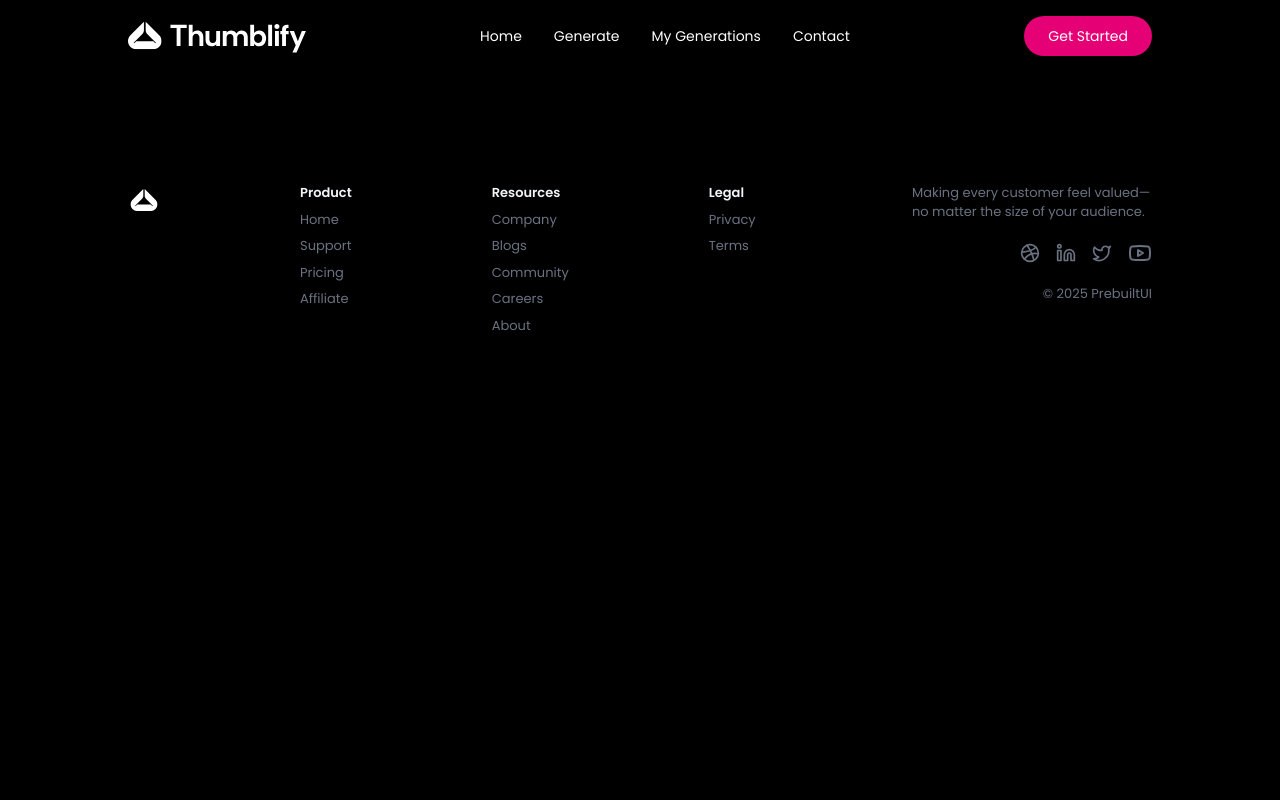
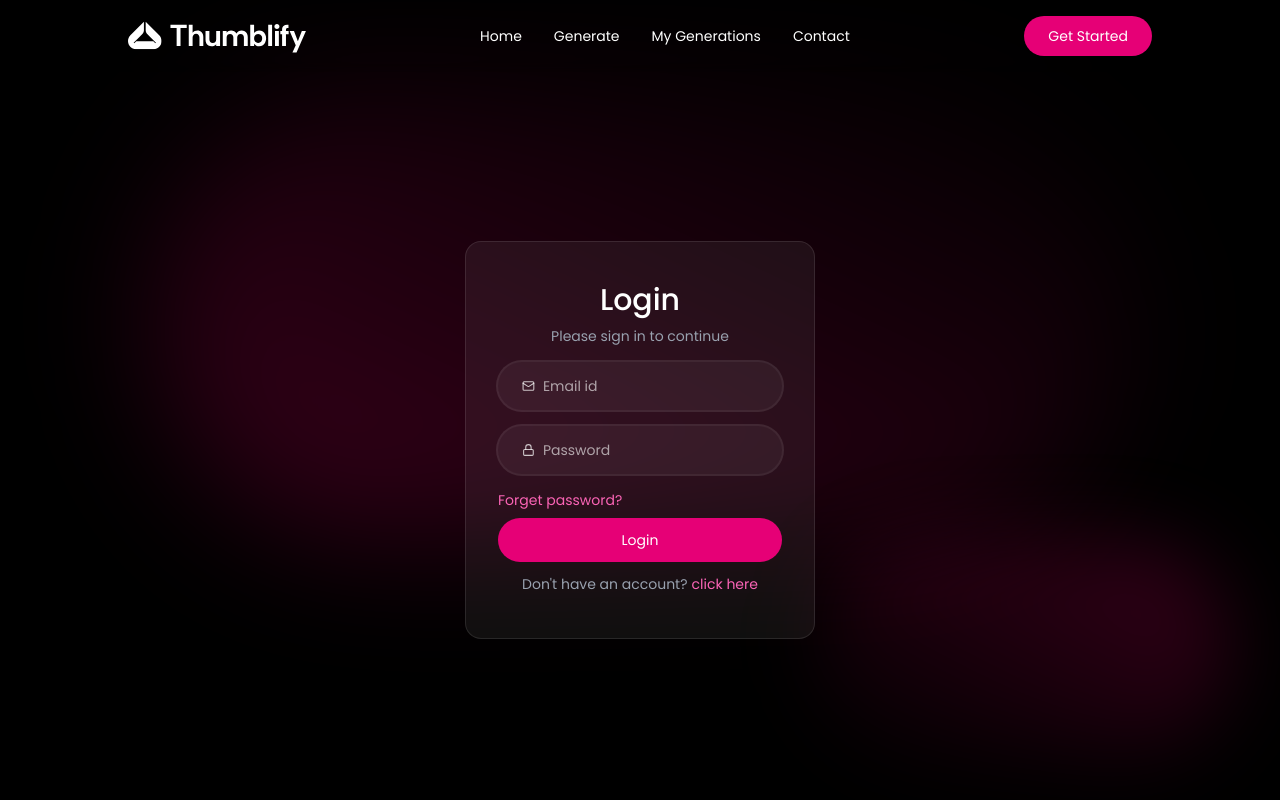
Before and after one commit to SuhasK2005/Thumblify, a React (Vite) app in the folder client/: page /generate in a window 1280 px wide. Both pictures are taken after a click on the button "Get Started". Shown: the top 800 px of the page. Built offline with nearby package versions, Linux system fonts and the light colour scheme.

Commit message:
login section completed

```diff
--- a/client/src/App.tsx
+++ b/client/src/App.tsx
@@ -2,8 +2,12 @@ import { Route, Routes } from "react-router-dom";
 import HomePage from "./pages/HomePage";
 import Navbar from "./components/Navbar";
 import Footer from "./components/Footer";
+import Generate from "./pages/Generate";
+import MyGeneration from "./pages/MyGeneration";
+import YtPreview from "./pages/YtPreview";
 import "./globals.css";
 import LenisScroll from "./components/LenisScroll";
+import Login from "./components/Login";
 
 export default function App() {
   return (
@@ -12,6 +16,11 @@ export default function App() {
       <Navbar />
       <Routes>
         <Route path="/" element={<HomePage />} />
+        <Route path="/generate" element={<Generate />} />
+        <Route path="/generate/:id" element={<Generate />} />
+        <Route path="/my-generation" element={<MyGeneration />} />
+        <Route path="/preview" element={<YtPreview />} />
+        <Route path="/login" element={<Login />} />
       </Routes>
       <Footer />
     </>
--- a/client/src/components/Footer.tsx
+++ b/client/src/components/Footer.tsx
@@ -84,7 +84,7 @@ export default function Footer() {
         </div>
         <p className="mt-3 text-center">
           &copy; {new Date().getFullYear()}{" "}
-          <a href="https://prebuiltui.com?utm_source=pixels">PrebuiltUI</a>
+          <a href="https://prebuiltui.com?utm_source=pixels">Thumblify - SK</a>
         </p>
       </motion.div>
     </footer>
--- /dev/null
+++ b/client/src/components/Login.tsx
@@ -0,0 +1,156 @@
+import { useState } from "react";
+import SoftBackground from "./SoftBackground";
+
+const Login = () => {
+  const [state, setState] = useState("login");
+
+  const [formData, setFormData] = useState({
+    name: "",
+    email: "",
+    password: "",
+  });
+
+  const handleChange = (e: React.ChangeEvent<HTMLInputElement>) => {
+    const { name, value } = e.target;
+    setFormData((prev) => ({ ...prev, [name]: value }));
+  };
+
+  const handleSubmit = (e: React.FormEvent<HTMLFormElement>) => {
+    e.preventDefault();
+  };
+
+  return (
+    <>
+    <SoftBackground />
+      <div className="min-h-screen mt-10 flex items-center justify-center">
+        <form
+          onSubmit={handleSubmit}
+          className="w-full sm:w-87.5 text-center bg-white/6 border border-white/10 rounded-2xl px-8"
+        >
+          <h1 className="text-white text-3xl mt-10 font-medium">
+            {state === "login" ? "Login" : "Sign up"}
+          </h1>
+
+          <p className="text-gray-400 text-sm mt-2">
+            Please sign in to continue
+          </p>
+
+          {state !== "login" && (
+            <div className="flex items-center mt-6 w-full bg-white/5 ring-2 ring-white/10 focus-within:ring-pink-500/60 h-12 rounded-full overflow-hidden pl-6 gap-2 transition-all ">
+              <svg
+                xmlns="http://www.w3.org/2000/svg"
+                width="16"
+                height="16"
+                viewBox="0 0 24 24"
+                fill="none"
+                stroke="currentColor"
+                className="text-white/60"
+                strokeWidth="2"
+                strokeLinecap="round"
+                strokeLinejoin="round"
+              >
+                {" "}
+                <circle cx="12" cy="8" r="5" />{" "}
+                <path d="M20 21a8 8 0 0 0-16 0" />{" "}
+              </svg>
+              <input
+                type="text"
+                name="name"
+                placeholder="Name"
+                className="w-full bg-transparent text-white placeholder-white/60 border-none outline-none "
+                value={formData.name}
+                onChange={handleChange}
+                required
+              />
+            </div>
+          )}
+
+          <div className="flex items-center w-full mt-4 bg-white/5 ring-2 ring-white/10 focus-within:ring-pink-500/60 h-12 rounded-full overflow-hidden pl-6 gap-2 transition-all ">
+            <svg
+              xmlns="http://www.w3.org/2000/svg"
+              width="14"
+              height="14"
+              viewBox="0 0 24 24"
+              fill="none"
+              stroke="currentColor"
+              className="text-white/75"
+              strokeWidth="2"
+              strokeLinecap="round"
+              strokeLinejoin="round"
+            >
+              {" "}
+              <path d="m22 7-8.991 5.727a2 2 0 0 1-2.009 0L2 7" />{" "}
+              <rect x="2" y="4" width="20" height="16" rx="2" />{" "}
+            </svg>
+            <input
+              type="email"
+              name="email"
+              placeholder="Email id"
+              className="w-full bg-transparent text-white placeholder-white/60 border-none outline-none "
+              value={formData.email}
+              onChange={handleChange}
+              required
+            />
+          </div>
+
+          <div className=" flex items-center mt-4 w-full bg-white/5 ring-2 ring-white/10 focus-within:ring-pink-500/60 h-12 rounded-full overflow-hidden pl-6 gap-2 transition-all ">
+            <svg
+              xmlns="http://www.w3.org/2000/svg"
+              width="14"
+              height="14"
+              viewBox="0 0 24 24"
+              fill="none"
+              stroke="currentColor"
+              className="text-white/75"
+              strokeWidth="2"
+              strokeLinecap="round"
+              strokeLinejoin="round"
+            >
+              {" "}
+              <rect width="18" height="11" x="3" y="11" rx="2" ry="2" />{" "}
+              <path d="M7 11V7a5 5 0 0 1 10 0v4" />{" "}
+            </svg>
+            <input
+              type="password"
+              name="password"
+              placeholder="Password"
+              className="w-full bg-transparent text-white placeholder-white/60 border-none outline-none"
+              value={formData.password}
+              onChange={handleChange}
+              required
+            />
+          </div>
+
+          <div className="mt-4 text-left">
+            <button className="text-sm text-pink-400 hover:underline">
+              Forget password?
+            </button>
+          </div>
+
+          <button
+            type="submit"
+            className="mt-2 w-full h-11 rounded-full text-white bg-pink-600 hover:bg-pink-500 transition "
+          >
+            {state === "login" ? "Login" : "Sign up"}
+          </button>
+
+          <p
+            onClick={() =>
+              setState((prev) => (prev === "login" ? "register" : "login"))
+            }
+            className="text-gray-400 text-sm mt-3 mb-11 cursor-pointer"
+          >
+            {state === "login"
+              ? "Don't have an account?"
+              : "Already have an account?"}
+            <span className="text-pink-400 hover:underline ml-1">
+              click here
+            </span>
+          </p>
+        </form>
+      </div>
+    </>
+  );
+};
+
+export default Login;
--- a/client/src/components/Navbar.tsx
+++ b/client/src/components/Navbar.tsx
@@ -59,8 +59,8 @@ export default function Navbar() {
         <Link onClick={() => setIsOpen(false)} to="/generate">
           Generate
         </Link>
-        <Link onClick={() => setIsOpen(false)} to="/my-generations">
-          My Generations
+        <Link onClick={() => setIsOpen(false)} to="/my-generation">
+          My Generation
         </Link>
         <Link onClick={() => setIsOpen(false)} to="#">
           Contact
--- /dev/null
+++ b/client/src/components/SoftBackground.tsx
@@ -0,0 +1,10 @@
+const SoftBackground = () => {
+  return (
+    <div className="fixed inset-0 -z-1 pointer-events-none">
+      <div className="absolute left-1/2 top-20 -translate-x-1/2 w-245 h-115 bg-linear-to-tr from-pink-800/35 to-transparent rounded-full blur-3xl" />
+      <div className="absolute right-12 bottom-10 w-105 h-55 bg-linear-to-bl from-pink-800/35 to-transparent rounded-full blur-2xl" />
+    </div>
+  );
+};
+
+export default SoftBackground;
--- /dev/null
+++ b/client/src/pages/Generate.tsx
@@ -0,0 +1,72 @@
+import { useState } from "react";
+import { useParams } from "react-router-dom";
+import type { IThumbnail } from "../assets/assets";
+import SoftBackground from "../components/SoftBackground";
+import { button } from "motion/react-client";
+
+const Generate = () => {
+  const { id } = useParams();
+  const [title, setTitle] = useState("");
+  const [additionalDetails, setAdditionalDetails] = useState("");
+  const [thumbnail, setThumbnail] = useState<IThumbnail | null>(null);
+  const [loading, setLoading] = useState(false);
+
+  return (
+    <>
+      <SoftBackground />
+      <div className="pt-24 min-h-screen">
+        <main className="max-w-6xl mx-auto sm:px-6 lg:px-8 py-8 pb-28 lg:pb-8">
+          <div className="grid lg:grid-cols-[400px_1fr] gap-8">
+            {/* Left Column */}
+            <div className={`space-y-6 ${id && "pointer-events-none"}`}>
+              <div className="p-6 rounded-2xl bg-white/8 border border-white/12 shadow-xl space-y-6">
+                <div>
+                  <h2 className="text-xl font-bold text-zinc-100 mb-1">
+                    Create Your Thumbnail
+                  </h2>
+                  <p className="text-sm text-zinc-400">
+                    Describe your vision and let AI bring it to life
+                  </p>
+                </div>
+
+                <div className="space-y-5">
+                  {/* Title Input */}
+                  <div className="space-y-2">
+                    <label className="block text-sm font-medium">
+                      Title or Topic
+                    </label>
+                    <input
+                      type="text"
+                      value={title}
+                      onChange={(e) => setTitle(e.target.value)}
+                      maxLength={100}
+                      placeholder="e.g., 10 Tips for Better Sleep"
+                      className="w-full px-4 py-3 rounded-lg border border-white/12 bg-black/20 text-zinc-100 placeholder:text-zinc-400
+                        focus:outline-none focus:ring-1 focus:ring-pink-500"
+                    />
+                    <div className="flex justify-end">
+                        <span className="text-xs text-zinc-400">{title.length}/100</span>
+                    </div>
+                  </div>
+                </div>
+                {/* Generate Button */}
+                {!id && (
+                  <button
+                    className="text-[15px] w-full py-3.5 rounded-xl font-medium bg-linear-to-b from-pink-500 to-pink-600
+                    hover:from-pink-700 disabled:cursor-not-allowed transition-colors"
+                  >
+                    {loading ? "Generating..." : "Generate Thumbnail"}
+                  </button>
+                )}
+              </div>
+            </div>
+            {/* Right Column */}
+            <div></div>
+          </div>
+        </main>
+      </div>
+    </>
+  );
+};
+
+export default Generate;
--- /dev/null
+++ b/client/src/pages/MyGeneration.tsx
@@ -0,0 +1,11 @@
+
+
+const MyGeneration = () => {
+  return (
+    <div>
+
+    </div>
+  )
+}
+
+export default MyGeneration
--- /dev/null
+++ b/client/src/pages/YtPreview.tsx
@@ -0,0 +1,7 @@
+const YtPreview = () => {
+  return <div>
+
+  </div>;
+};
+
+export default YtPreview;
```
Lines whose indentation alone changed are shown as unchanged.
